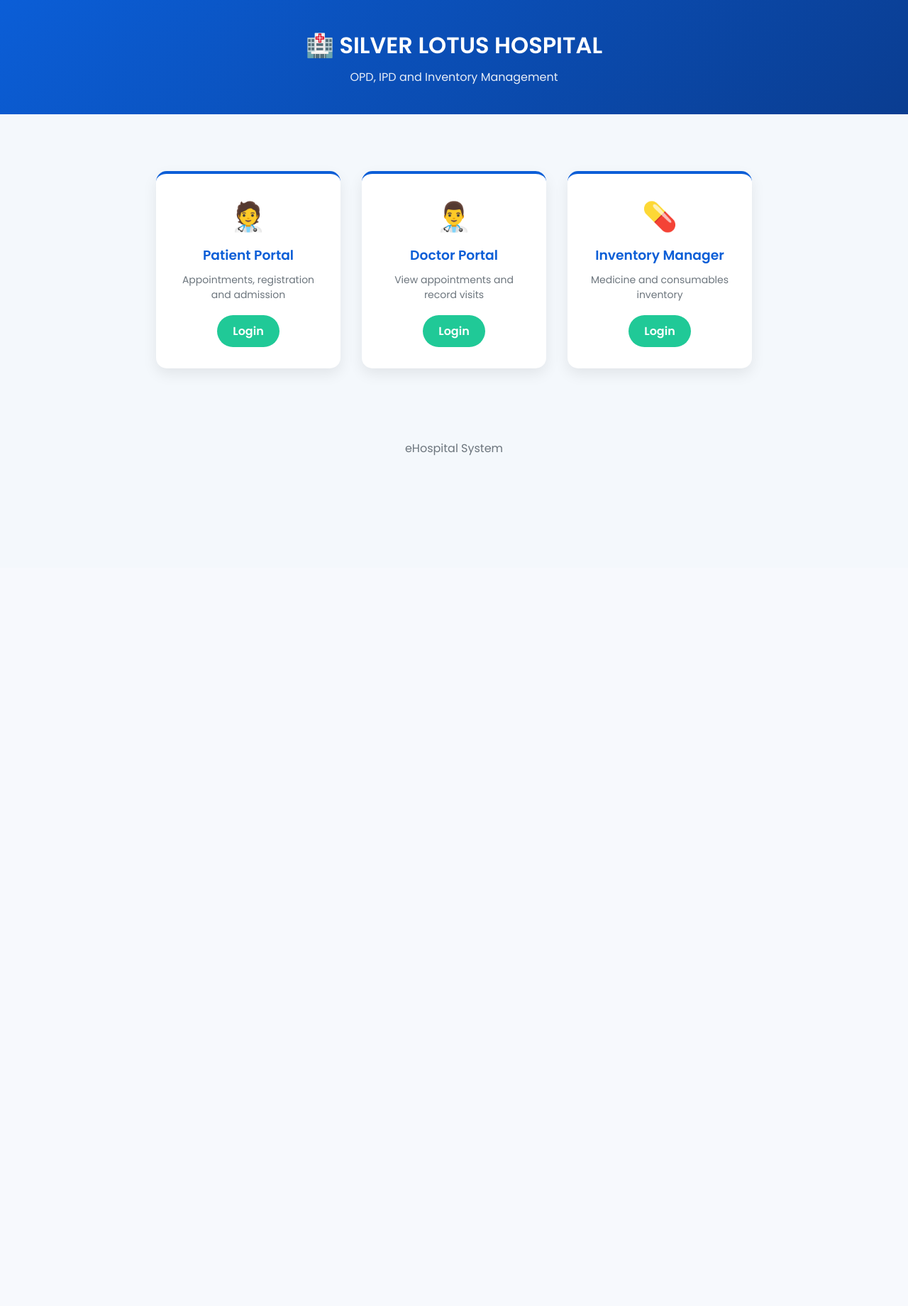
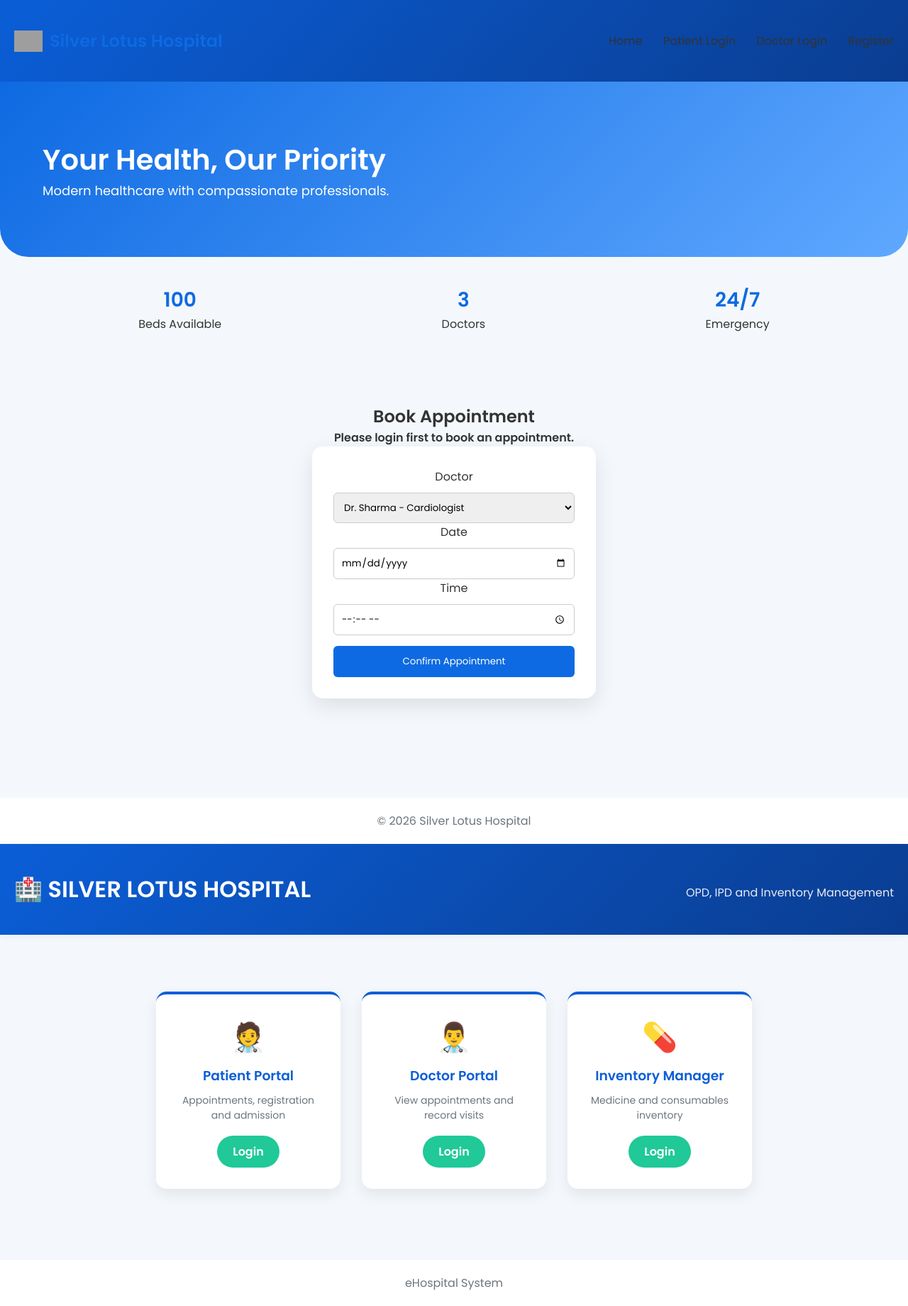
Before and after one commit to srthk-g/opd-management-system-v2, a Flask app: page / in a window 1280 px wide. Shown: the whole page at 71% size. Before the commit the page ends 642 px from the top, so only its background shows below. Run offline with Flask 3, Linux system fonts and the light colour scheme; data comes from the database, SQL or seed files in the repository; grey boxes are pictures that could not be loaded.

Commit message:
Update index.html

```diff
--- a/templates/index.html
+++ b/templates/index.html
@@ -1,4 +1,203 @@
 <!DOCTYPE html>
+<html lang="en">
+<head>
+<meta charset="UTF-8">
+<title>Silver Lotus Hospital</title>
+<meta name="viewport" content="width=device-width, initial-scale=1.0">
+
+<style>
+body {
+    margin: 0;
+    font-family: "Segoe UI", sans-serif;
+    background: #f4f8ff;
+}
+
+/* HEADER */
+header {
+    display: flex;
+    justify-content: space-between;
+    align-items: center;
+    padding: 15px 60px;
+    background: white;
+    box-shadow: 0 2px 10px rgba(0,0,0,0.05);
+}
+
+.logo {
+    display: flex;
+    align-items: center;
+    gap: 10px;
+}
+
+.logo img {
+    width: 40px;
+}
+
+.logo h2 {
+    color: #0e6ae2;
+}
+
+nav a {
+    margin-left: 25px;
+    text-decoration: none;
+    color: #333;
+    font-weight: 500;
+}
+
+nav a:hover {
+    color: #0e6ae2;
+}
+
+/* HERO */
+.hero {
+    background: linear-gradient(135deg,#0e6ae2,#5fa8ff);
+    color: white;
+    padding: 80px 60px;
+    border-bottom-left-radius: 40px;
+    border-bottom-right-radius: 40px;
+}
+
+.hero h1 {
+    font-size: 40px;
+}
+
+.hero p {
+    font-size: 18px;
+}
+
+/* STATS */
+.stats {
+    display: flex;
+    justify-content: space-around;
+    padding: 40px;
+}
+
+.stat {
+    text-align: center;
+}
+
+.stat b {
+    color: #0e6ae2;
+    font-size: 28px;
+}
+
+/* APPOINTMENT */
+.appointment {
+    padding: 60px;
+    text-align: center;
+}
+
+form {
+    background: white;
+    padding: 30px;
+    border-radius: 15px;
+    max-width: 400px;
+    margin: auto;
+    box-shadow: 0 10px 30px rgba(0,0,0,0.1);
+}
+
+input, select {
+    width: 100%;
+    padding: 10px;
+    margin-top: 10px;
+    border-radius: 6px;
+    border: 1px solid #ccc;
+}
+
+button {
+    margin-top: 15px;
+    padding: 12px;
+    width: 100%;
+    background: #0e6ae2;
+    color: white;
+    border: none;
+    border-radius: 6px;
+    cursor: pointer;
+}
+
+button:hover {
+    background: #084298;
+}
+
+footer {
+    text-align: center;
+    padding: 20px;
+    background: white;
+    margin-top: 40px;
+}
+</style>
+</head>
+
+<body>
+
+<header>
+    <div class="logo">
+        <img src="/static/lotus.png" alt="Logo">
+        <h2>Silver Lotus Hospital</h2>
+    </div>
+
+    <nav>
+        <!-- ✅ FIXED LINKS -->
+        <a href="/">Home</a>
+        <a href="/login/patient">Patient Login</a>
+        <a href="/login/doctor">Doctor Login</a>
+        <a href="/register/patient">Register</a>
+    </nav>
+</header>
+
+<section class="hero">
+    <h1>Your Health, Our Priority</h1>
+    <p>Modern healthcare with compassionate professionals.</p>
+</section>
+
+<section class="stats">
+    <div class="stat">
+        <b>{{ beds }}</b>
+        <p>Beds Available</p>
+    </div>
+
+    <div class="stat">
+        <b>{{ doctor_count }}</b>
+        <p>Doctors</p>
+    </div>
+
+    <div class="stat">
+        <b>24/7</b>
+        <p>Emergency</p>
+    </div>
+</section>
+
+<section class="appointment">
+    <h2>Book Appointment</h2>
+
+    <p><b>Please login first to book an appointment.</b></p>
+
+    <!-- ✅ FIXED FORM -->
+    <form method="POST" action="/book">
+
+        <label>Doctor</label>
+        <select name="doctor">
+            {% for d in doctors %}
+                <option value="{{ d[0] }}">{{ d[1] }} - {{ d[2] }}</option>
+            {% endfor %}
+        </select>
+
+        <label>Date</label>
+        <input type="date" name="date" required>
+
+        <label>Time</label>
+        <input type="time" name="time" required>
+
+        <button type="submit">Confirm Appointment</button>
+
+    </form>
+</section>
+
+<footer>
+    © 2026 Silver Lotus Hospital
+</footer>
+
+</body>
+</html><!DOCTYPE html>
 <html lang="en">
 <head>
 <meta charset="UTF-8">
```
